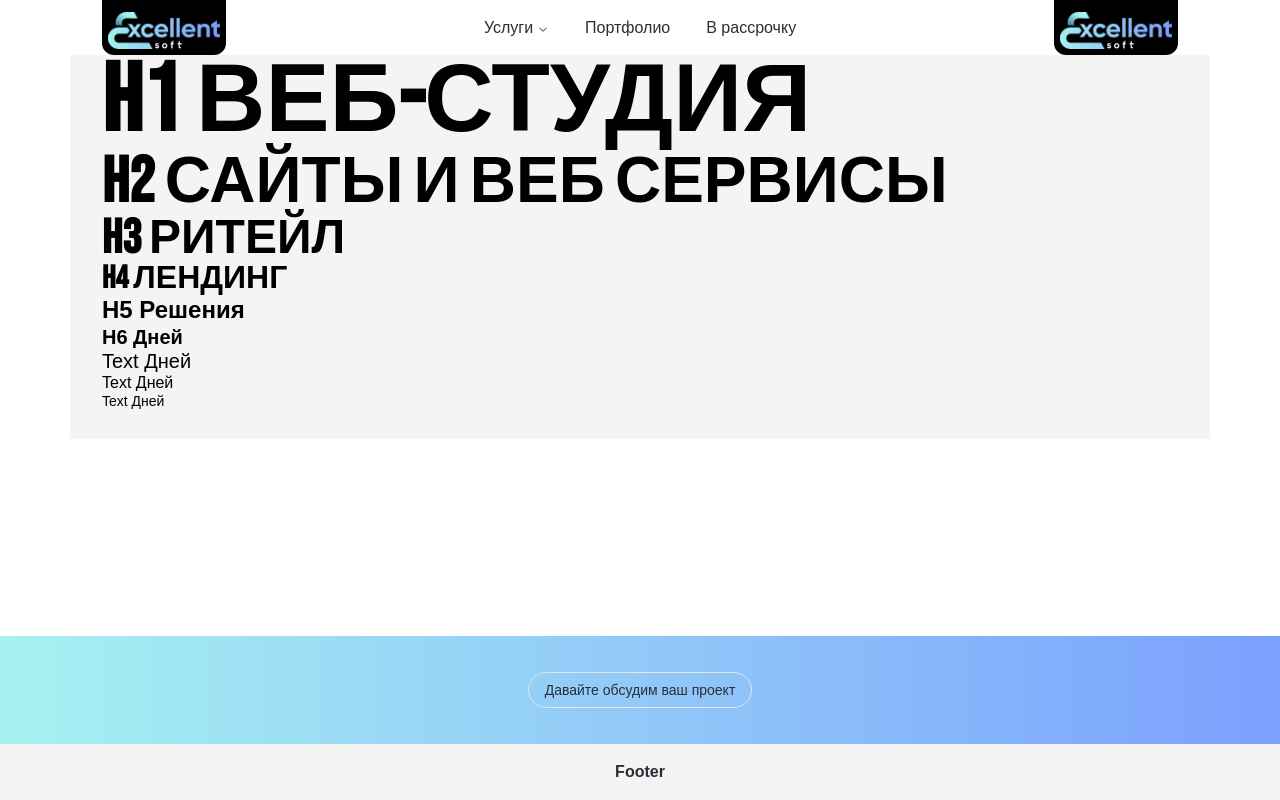
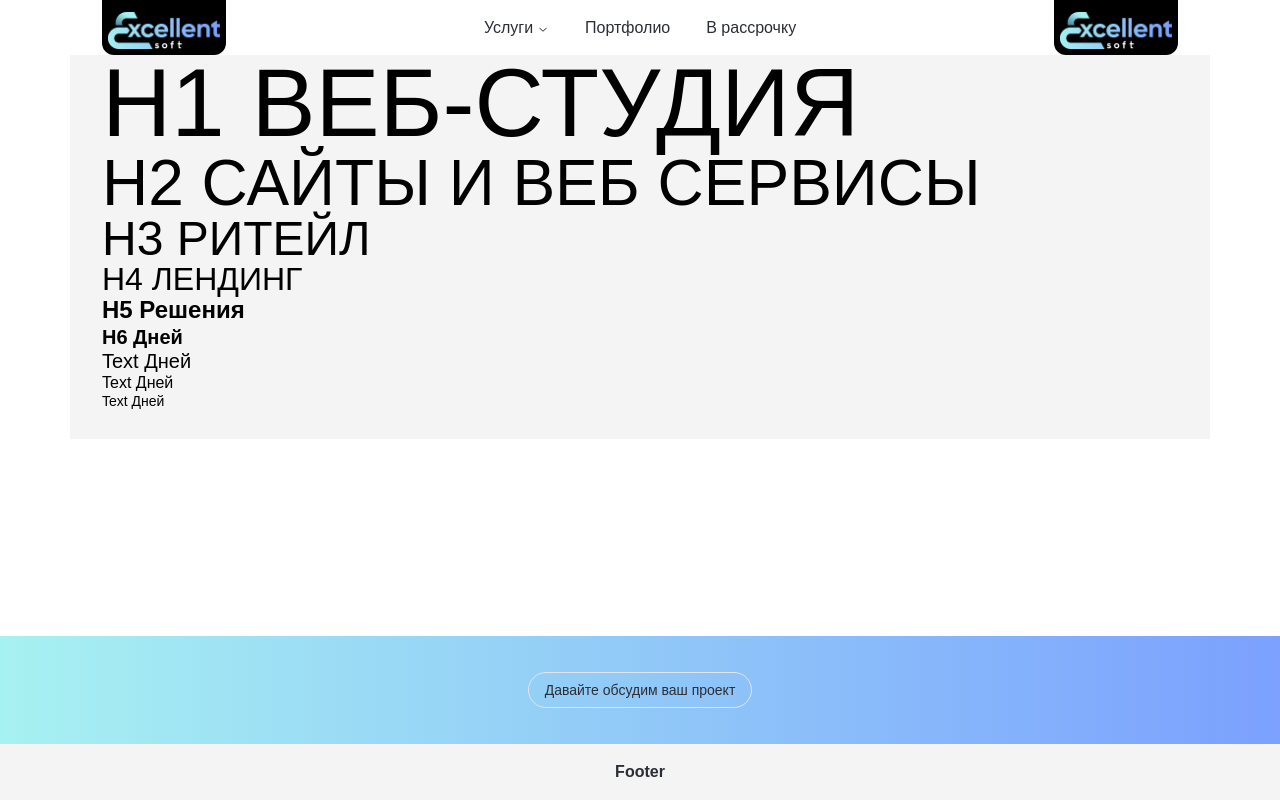
Before and after one commit to vzkharov/excellent-soft, a Next.js app: page / in a window 1280 px wide. Built offline with nearby package versions, Linux system fonts and the light colour scheme.

Commit message:
feat: update AA Bebas Neue font

```diff
--- a/src/app/(content)/globals.css
+++ b/src/app/(content)/globals.css
@@ -45,7 +45,7 @@ h1 {
 	font-family: var(--font-bebas);
 	font-size: 6rem;
 	line-height: 100%;
-	font-weight: 700;
+	font-weight: 400;
 	color: hsl(var(--text));
 	text-transform: uppercase;
 }
@@ -54,7 +54,7 @@ h2 {
 	font-family: var(--font-bebas);
 	font-size: 4rem;
 	line-height: 100%;
-	font-weight: 700;
+	font-weight: 400;
 	color: hsl(var(--text));
 	text-transform: uppercase;
 }
@@ -63,7 +63,7 @@ h3 {
 	font-family: var(--font-bebas);
 	font-size: 3rem;
 	line-height: 100%;
-	font-weight: 700;
+	font-weight: 400;
 	color: hsl(var(--text));
 	text-transform: uppercase;
 }
@@ -72,7 +72,7 @@ h4 {
 	font-family: var(--font-bebas);
 	font-size: 2rem;
 	line-height: 100%;
-	font-weight: 700;
+	font-weight: 400;
 	color: hsl(var(--text));
 	text-transform: uppercase;
 }
--- a/src/app/(content)/layout.tsx
+++ b/src/app/(content)/layout.tsx
@@ -22,9 +22,8 @@ const gilroyBold = localFont({
 	display: 'swap',
 	variable: '--font-gilroy-bold',
 })
-const bebasFont = Bebas_Neue({
-	weight: ['400'],
-	subsets: ['latin', 'latin-ext'],
+const bebasNeue = localFont({
+	src: './_fonts/aa-bebasneue.ttf',
 	display: 'swap',
 	variable: '--font-bebas',
 })
@@ -35,7 +34,7 @@ const Root: Layout = ({ children }) => (
 		lang="ru"
 		suppressHydrationWarning
 		suppressContentEditableWarning
-		className={[gilroy.variable, gilroyBold.variable, bebasFont.variable].join(' ')}
+		className={[gilroy.variable, gilroyBold.variable, bebasNeue.variable].join(' ')}
 	>
 		<body className="flex min-h-screen w-screen flex-col overflow-x-clip">
 			<Header />
```
Also changed, not shown: src/app/(content)/_fonts/aa-bebasneue.ttf (added).
